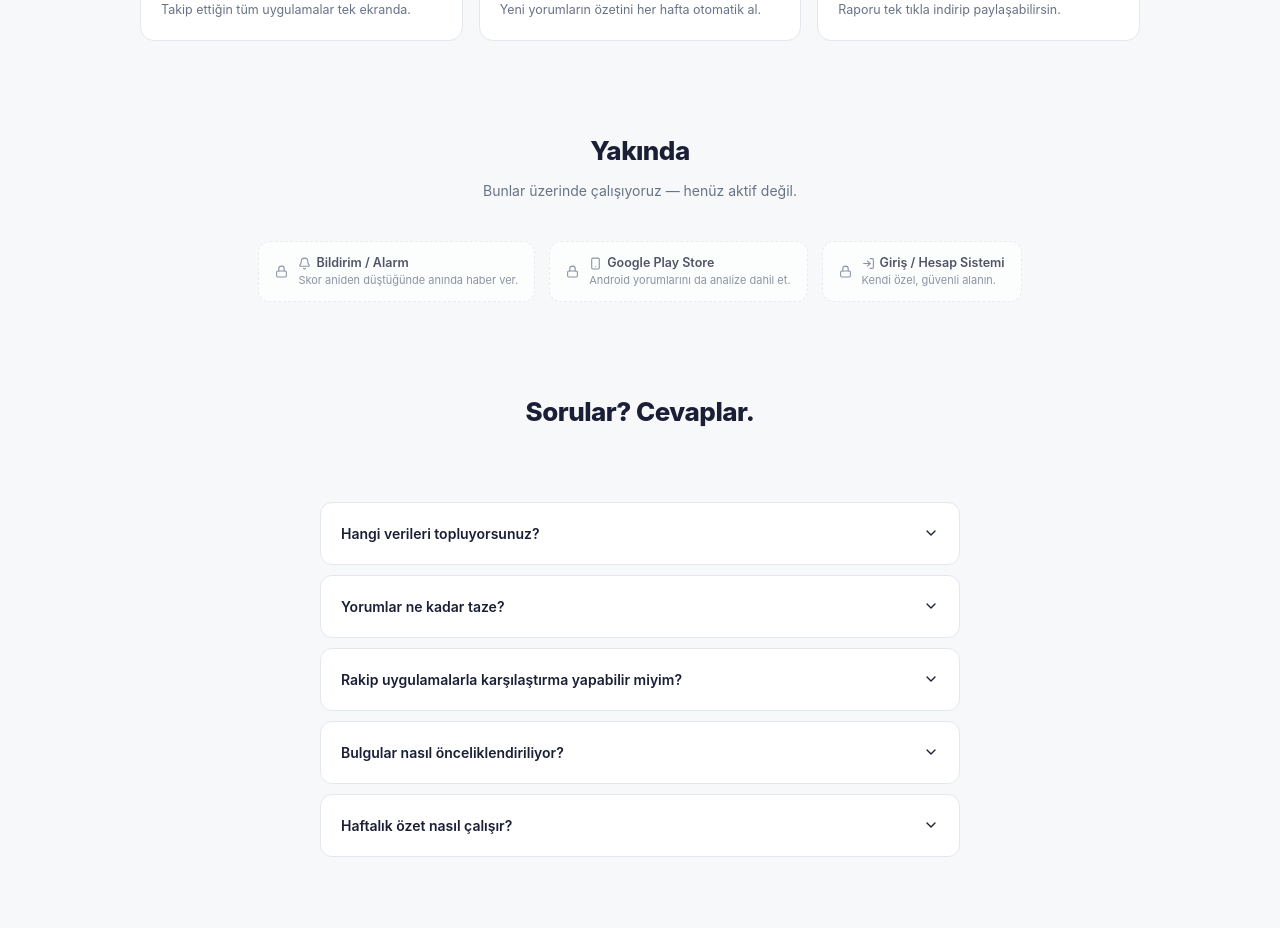
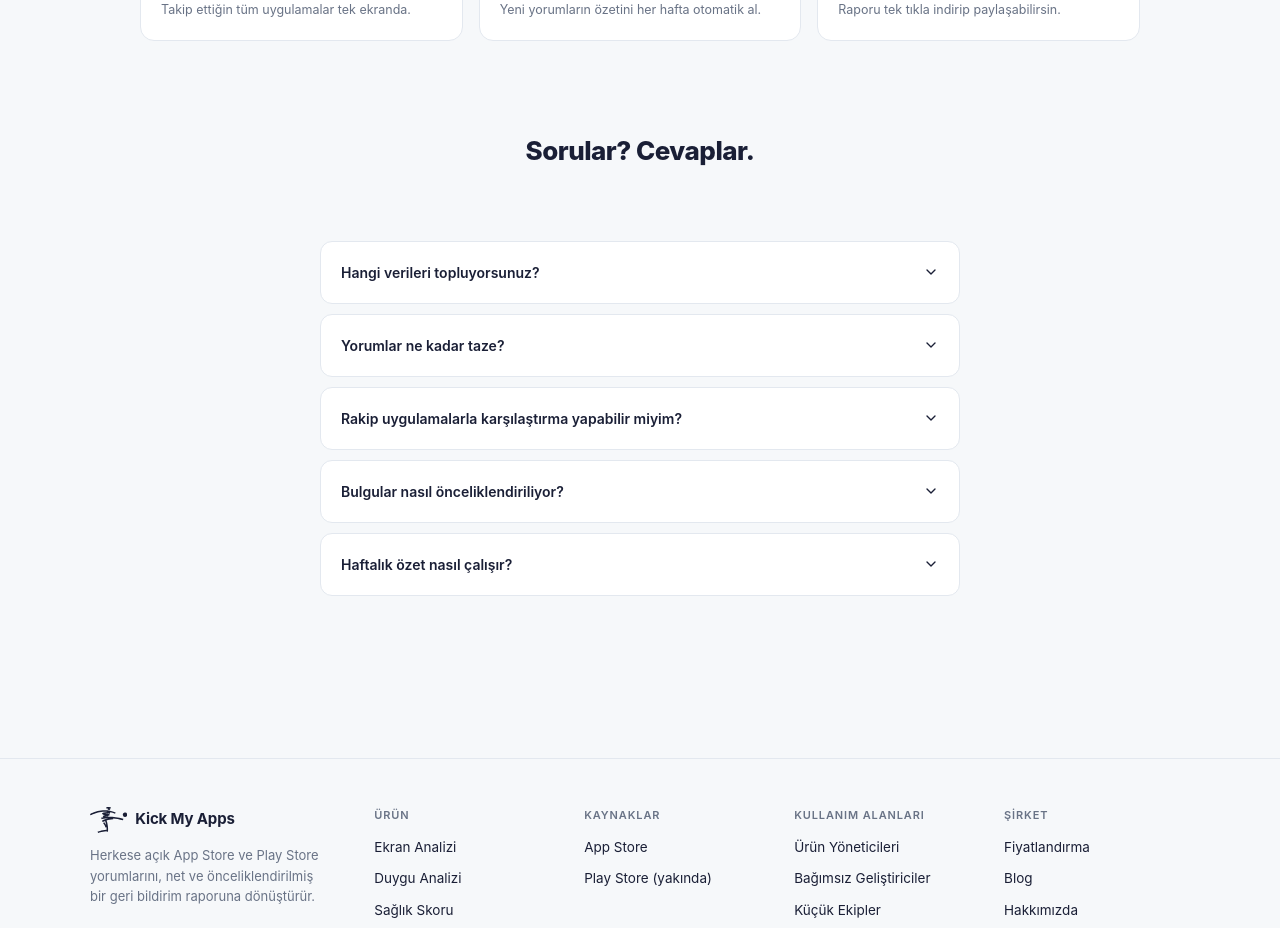
Before and after one commit to sasw-works/kick-my-apps, a Next.js app: page / in a window 1280 px wide. Shown: the part 3720-4648 px from the top of the page. Built offline with nearby package versions, Linux system fonts and the light colour scheme.

Commit message:
Remove Coming Soon section from homepage

```diff
--- a/app/components/MarketingSections.jsx
+++ b/app/components/MarketingSections.jsx
@@ -17,10 +17,6 @@ import {
   Download,
   ShieldQuestion,
   Search,
-  Bell,
-  Smartphone,
-  LogIn,
-  Lock,
 } from "lucide-react";
 
 const SAMPLE_REVIEWS = [
@@ -51,12 +47,6 @@ const ALL_FEATURES = [
   { icon: LayoutDashboard, title: "Uygulamalarım Paneli", desc: "Takip ettiğin tüm uygulamalar tek ekranda.", color: "var(--brand)" },
   { icon: Mail, title: "Haftalık E-posta Özeti", desc: "Yeni yorumların özetini her hafta otomatik al.", color: "var(--teal)" },
   { icon: Download, title: "PDF Dışa Aktarma", desc: "Raporu tek tıkla indirip paylaşabilirsin.", color: "var(--yellow)" },
-];
-
-const COMING_SOON_HOME = [
-  { icon: Bell, title: "Bildirim / Alarm", desc: "Skor aniden düştüğünde anında haber ver." },
-  { icon: Smartphone, title: "Google Play Store", desc: "Android yorumlarını da analize dahil et." },
-  { icon: LogIn, title: "Giriş / Hesap Sistemi", desc: "Kendi özel, güvenli alanın." },
 ];
 
 const FAQ = [
@@ -151,14 +141,6 @@ export default function MarketingSections() {
         }
         .mkt-all-title { font-size: 14px; font-weight: 700; margin-bottom: 4px; }
         .mkt-all-desc { font-size: 12.5px; color: var(--muted); line-height: 1.5; }
-
-        .mkt-soon-strip { display: flex; gap: 14px; flex-wrap: wrap; justify-content: center; margin-bottom: 90px; }
-        .mkt-soon-card {
-          display: flex; align-items: center; gap: 10px; background: var(--ink-2);
-          border: 1px dashed var(--ink-3); border-radius: 12px; padding: 12px 16px; opacity: 0.75;
-        }
-        .mkt-soon-title { font-size: 12.5px; font-weight: 600; display: flex; align-items: center; gap: 5px; }
-        .mkt-soon-desc { font-size: 11px; color: var(--muted); }
 
         .faq-list { max-width: 640px; margin: 0 auto 90px; display: flex; flex-direction: column; gap: 10px; }
         .faq-item { background: var(--ink-2); border: 1px solid var(--ink-3); border-radius: 12px; padding: 4px 20px; }
@@ -305,26 +287,6 @@ export default function MarketingSections() {
         </div>
       </div>
 
-      {/* Yakında */}
-      <div>
-        <div className="mkt-section-title">Yakında</div>
-        <div className="mkt-section-sub">Bunlar üzerinde çalışıyoruz — henüz aktif değil.</div>
-        <div className="mkt-soon-strip">
-          {COMING_SOON_HOME.map((s) => {
-            const Icon = s.icon;
-            return (
-              <div className="mkt-soon-card" key={s.title}>
-                <Lock size={13} color="var(--muted)" />
-                <div>
-                  <div className="mkt-soon-title"><Icon size={13} color="var(--muted)" /> {s.title}</div>
-                  <div className="mkt-soon-desc">{s.desc}</div>
-                </div>
-              </div>
-            );
-          })}
-        </div>
-      </div>
-
       {/* FAQ */}
       <div>
         <div className="mkt-section-title">Sorular? Cevaplar.</div>
```
